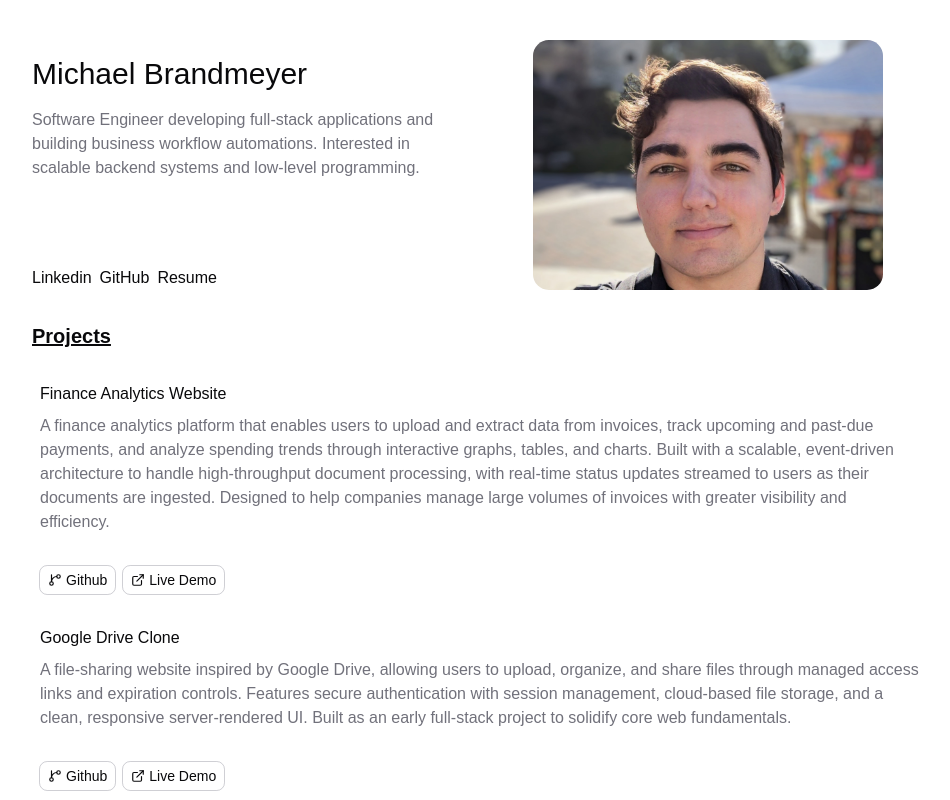
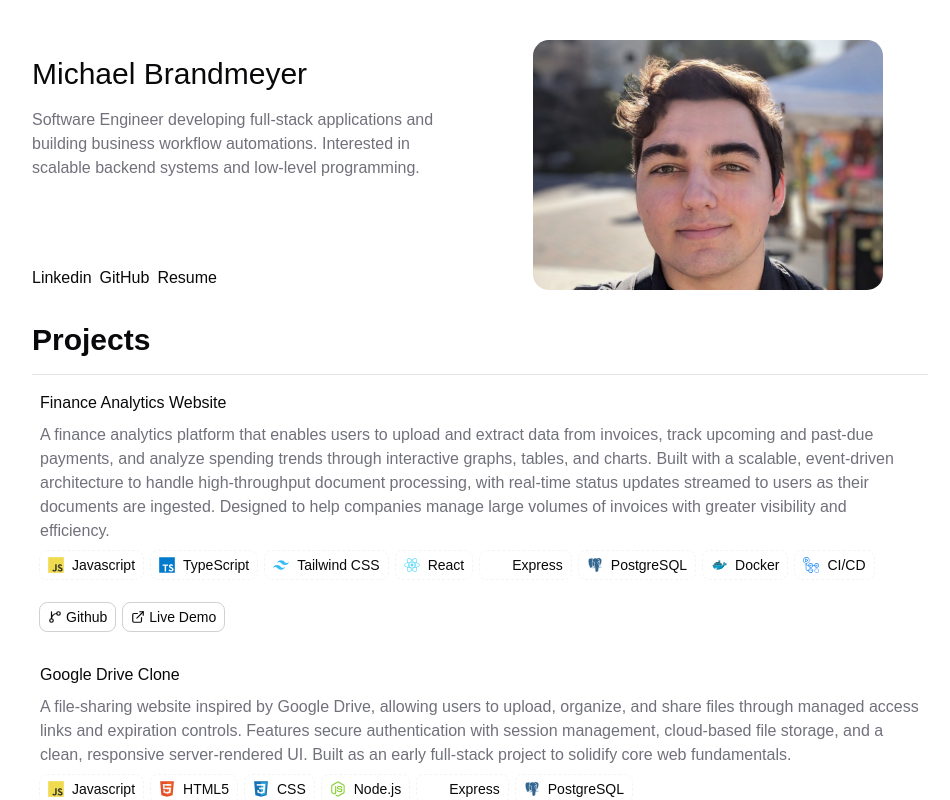
Before and after one commit to bmichael99/Portfolio-Website, a React (Vite) app: page / in a window 1280 px wide. Shown: the top 800 px of the page, without its empty margins (160-1110 px from the left). Built offline with nearby package versions, Linux system fonts and the light colour scheme.

Commit message:
feat: include tech badges in project card

```diff
--- a/src/features/projects/ProjectPage.tsx
+++ b/src/features/projects/ProjectPage.tsx
@@ -1,7 +1,8 @@
-import React from 'react'
 import ProjectCard from './components/ProjectCard';
 
 type Props = {}
+
+import { type TechList } from '../../lib/tech';
 
 export type Project = {
   title: string,
@@ -10,6 +11,7 @@ export type Project = {
   github_link: string,
   demo_link?: string,
   image_url: string,
+  technology_used: TechList[],
 }
 
 type Projects = Project[];
@@ -22,6 +24,7 @@ const projects : Projects = [
     github_link: "https://github.com/bmichael99/FinanceOps-Platform",
     demo_link: "https://finance.michaelbrandmeyer.com",
     image_url: "",
+    technology_used: ['javascript', 'typescript', 'tailwindcss', 'react', 'express', 'postgresql', 'docker', 'github_actions'],
   },
   {
     title: "Google Drive Clone",
@@ -30,6 +33,7 @@ const projects : Projects = [
     github_link: "https://github.com/bmichael99/File-Uploader-App",
     demo_link: "https://files.michaelbrandmeyer.com/",
     image_url: "",
+    technology_used: ['javascript', 'html', 'css', 'nodejs', 'express', 'postgresql'],
   },
   {
     title: "Class Scheduling Assistant | Top Class",
@@ -37,6 +41,7 @@ const projects : Projects = [
     description: "A web application that streamlines class selection by surfacing professor ratings, reviews, and popular tags directly alongside course schedules. Pulls data from RateMyProfessor through a custom-built scraper API, giving students the context they need to make informed decisions without manually researching each professor. Built with a Java Spring Boot backend and React frontend, with a separate Python microservice handling data extraction.",
     github_link: "http://github.com/Josue-B-Navarrete/TopClass",
     image_url: "",
+    technology_used: ['docker', 'javascript'],
   },
   {
     title: "",
@@ -45,13 +50,15 @@ const projects : Projects = [
     github_link: "",
     demo_link: "",
     image_url: "",
+    technology_used: ['docker', 'javascript'],
   },
 ]
 
 function ProjectPage({}: Props) {
   return (
     <div className='w-full'>
-      <h2 className='underline font-bold text-xl py-4'>Projects</h2>
+      <h2 className='font-bold text-3xl py-4'>Projects</h2>
+      <hr></hr>
       {projects.map((project) =>
         <ProjectCard
         summary={project.summary}
@@ -60,6 +67,7 @@ function ProjectPage({}: Props) {
         image_url={project.image_url}
         title={project.title}
         demo_link={project.demo_link}
+        technology_used={project.technology_used}
         key={project.title}
         />
       )}
```
